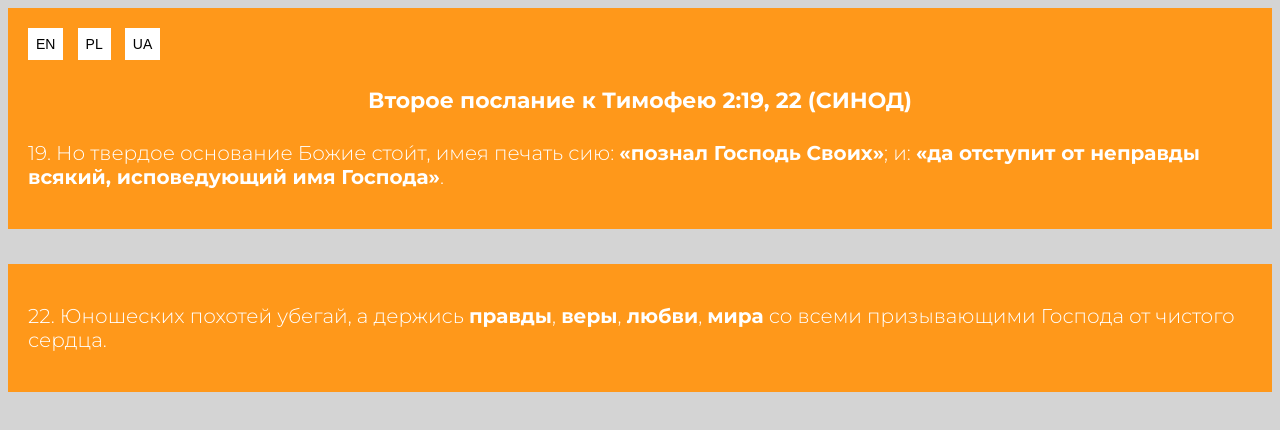
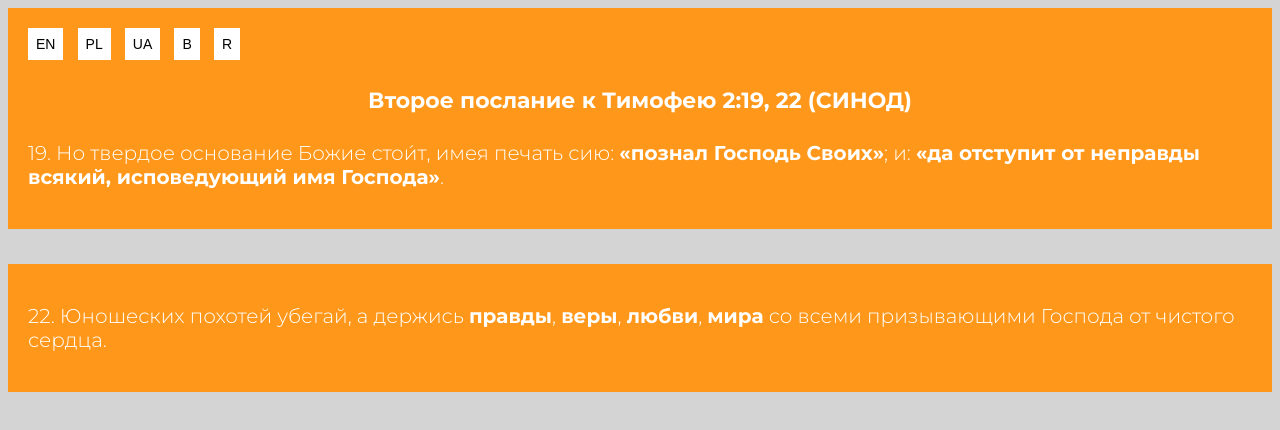
Before and after one commit to mr-front-end-dev/Bible-Verses-o--RU, a plain HTML site: page index.html in a window 1280 px wide. Drawn offline with Linux system fonts and the light colour scheme.

Commit message:
Added links to another verses (B, R)

```diff
--- a/index.html
+++ b/index.html
@@ -16,6 +16,8 @@
       <button class="section__button"><a class="section__button--link" href="https://mrpenguin-dev.github.io/Simple-Bible-Verses-o--EN/">EN</a></button>
       <button class="section__button"><a class="section__button--link" href="https://mrpenguin-dev.github.io/Simple-Bible-Verses-o--PL/">PL</a></button>
       <button class="section__button"><a class="section__button--link" href="https://mrpenguin-dev.github.io/Simple-Bible-Verses-o--UA/">UA</a></button>
+      <button class="section__button"><a class="section__button--link" href="https://mrpenguin-dev.github.io/Simple-Bible-Verses-b--RU/">B</a></button>
+      <button class="section__button"><a class="section__button--link" href="https://mrpenguin-dev.github.io/Simple-Bible-Verses-b--RU/">R</a></button>
       <section class="section__content--text">
         <h1 class="section--h1">Второе послание к Тимофею 2:19, 22 (СИНОД)</h1>
         <p class="section--paragraph section--paragraph--white">19. Но твердое основание Божие стои́т, имея печать сию: <span class="section--bold">«познал Господь Своих»</span>; и: <span class="section--bold">«да отступит от неправды всякий, исповедующий имя Господа»</span>.</p>
```
